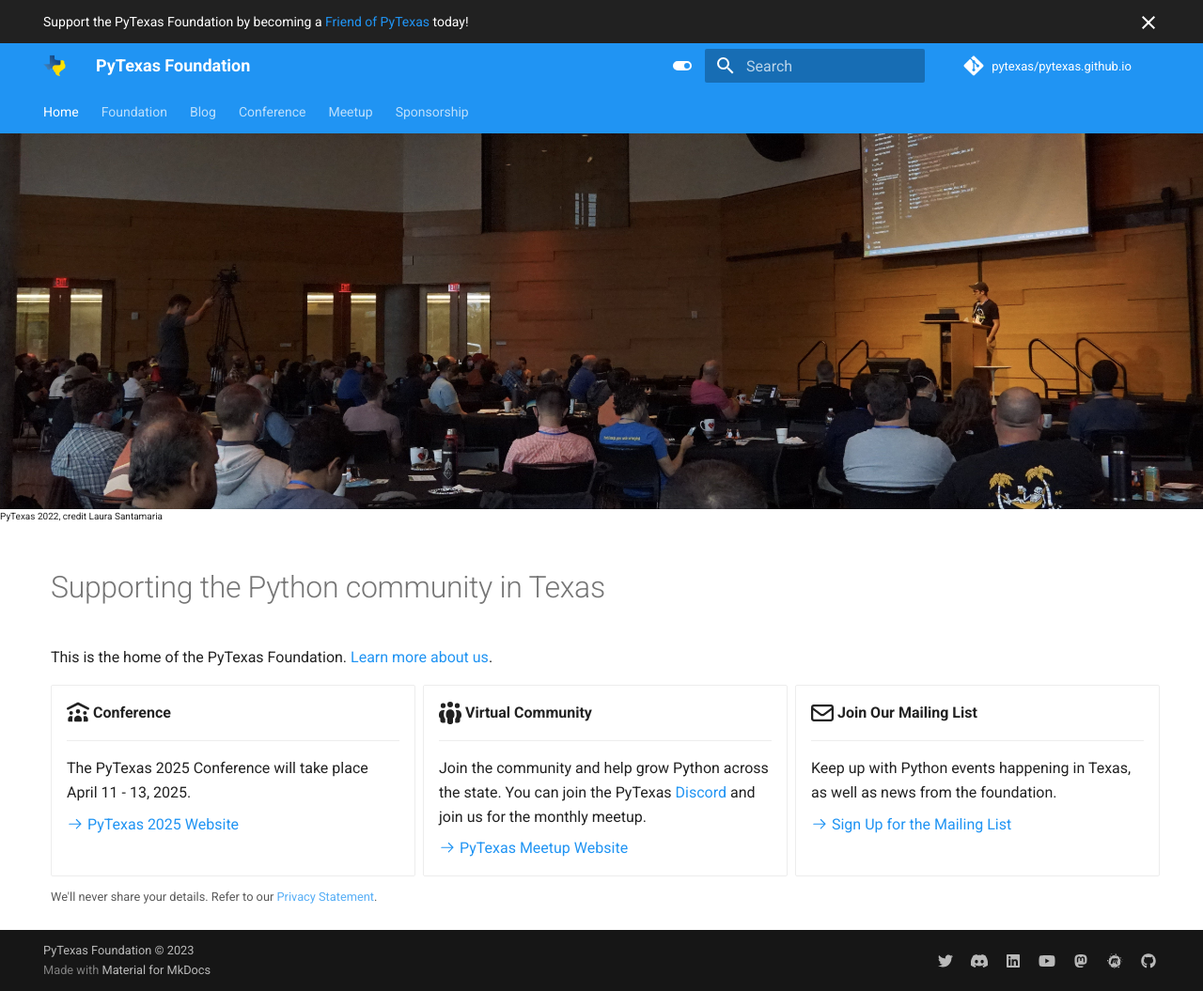
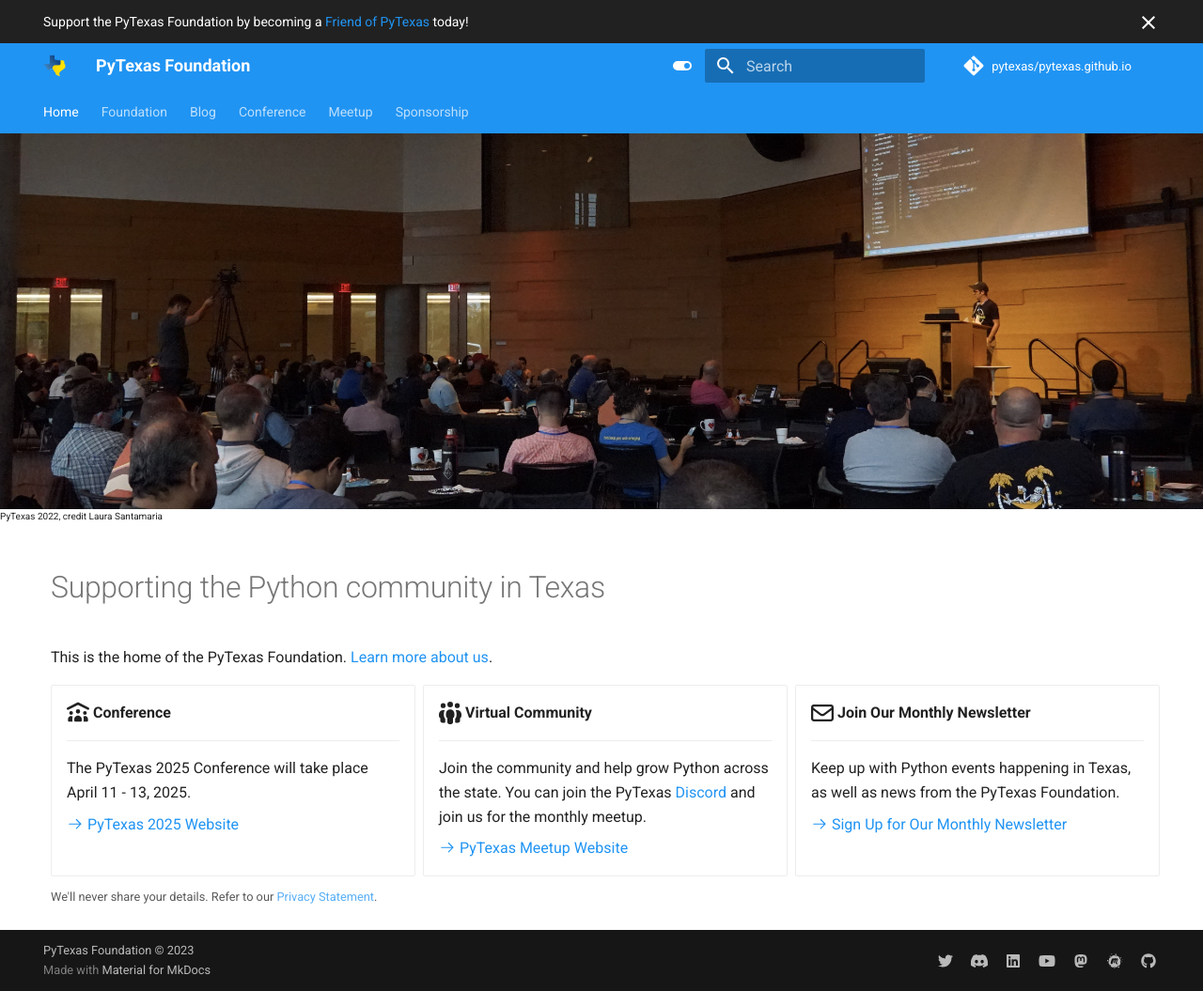
Before and after one commit to pytexas/pytexas.github.io, an MkDocs documentation site: the page built from docs/index.md, in a window 1280 px wide and 1055 px high. Shown: the whole window at 94% size. Built offline with MkDocs 1.6.1 and Material for MkDocs 9.7.7, drawn with Linux system fonts in a browser that asks for light colours; comment, search, counter and statistics services are not loaded.

Commit message:
changing wording

```diff
--- a/docs/index.md
+++ b/docs/index.md
@@ -24,13 +24,13 @@
 
     [:octicons-arrow-right-24: PyTexas Meetup Website](https://pytexas.org/meetup)
 
--   :fontawesome-regular-envelope:{ .lg .middle} __Join Our Mailing List__
+-   :fontawesome-regular-envelope:{ .lg .middle} __Join Our Monthly Newsletter__
 
     ---
 
-    Keep up with Python events happening in Texas, as well as news from the foundation.
+    Keep up with Python events happening in Texas, as well as news from the PyTexas Foundation.
 
-    [:octicons-arrow-right-24: Sign Up for the Mailing List](https://mailchi.mp/035388afb48a/pytexas-community)
+    [:octicons-arrow-right-24: Sign Up for Our Monthly Newsletter](https://mailchi.mp/035388afb48a/pytexas-community)
 
 <small class="text-muted form-text">
     We'll never share your details. Refer to our <a href="privacy">Privacy Statement</a>.
```
